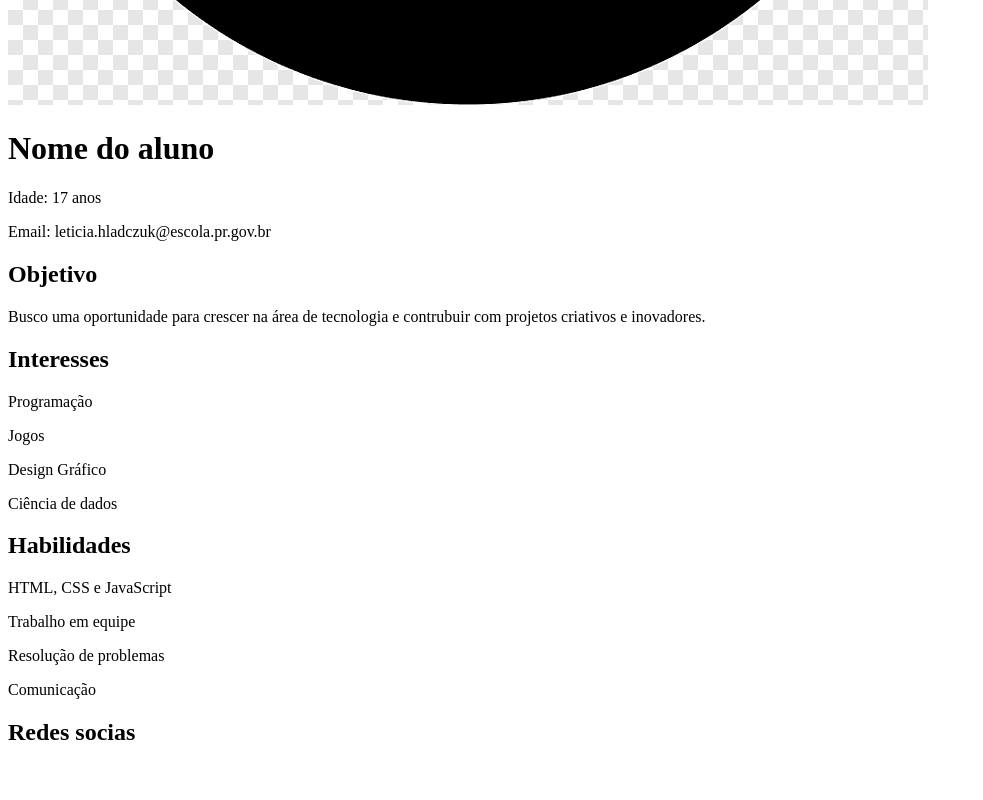
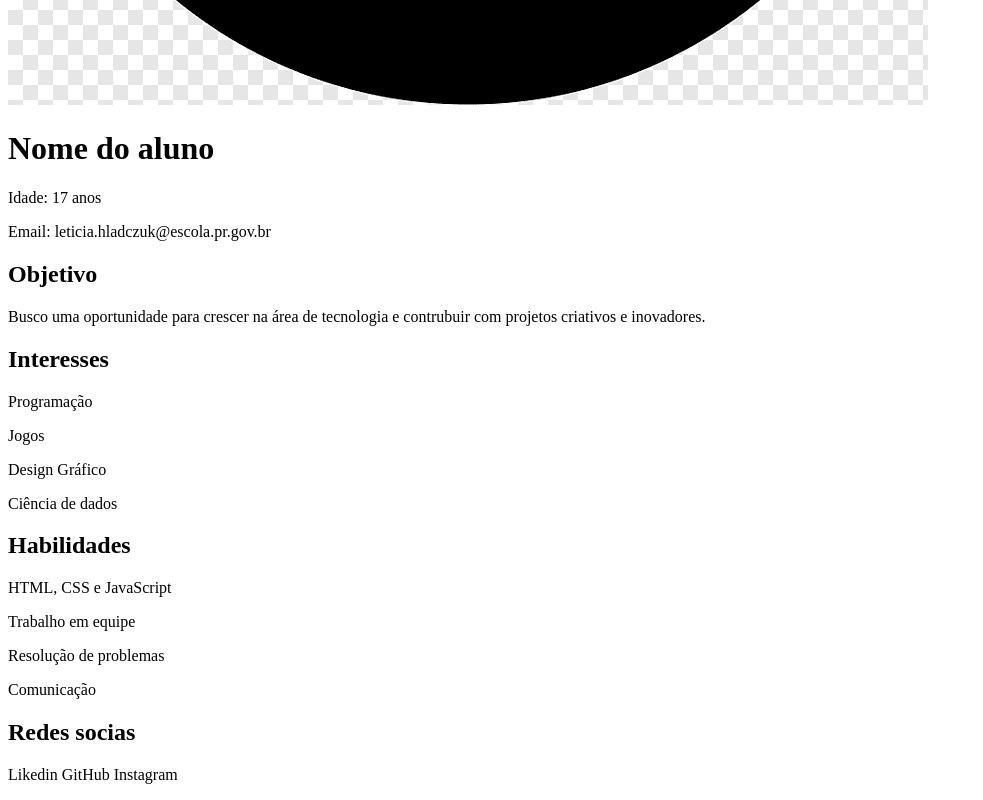
Before and after one commit to hladczukleh/quemsoueu, a plain HTML site: page index.html in a window 1280 px wide. Shown: the part 823-1623 px from the top of the page, without its empty margins (0-983 px from the left). Before the commit the page ends 1589 px from the top, so only its background shows below. Drawn offline with Linux system fonts and the light colour scheme.

Commit message:
kllklklkl

```diff
--- a/index.html
+++ b/index.html
@@ -36,6 +36,9 @@
       <p> Comunicação </p>
 
       <h2> Redes socias</h2>
+      <p> Likedin
+         GitHub
+         Instagram </p>
 
 
    </div>
```
